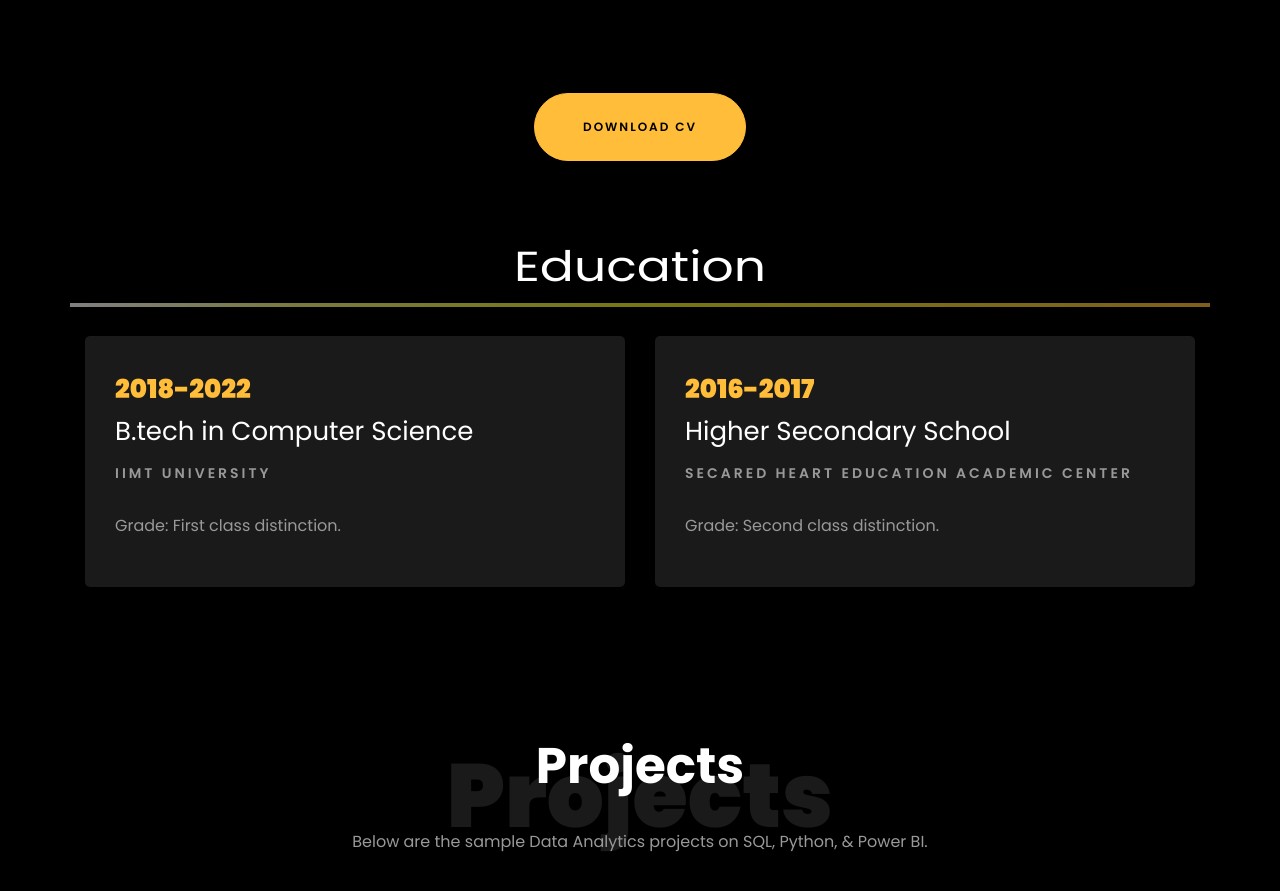
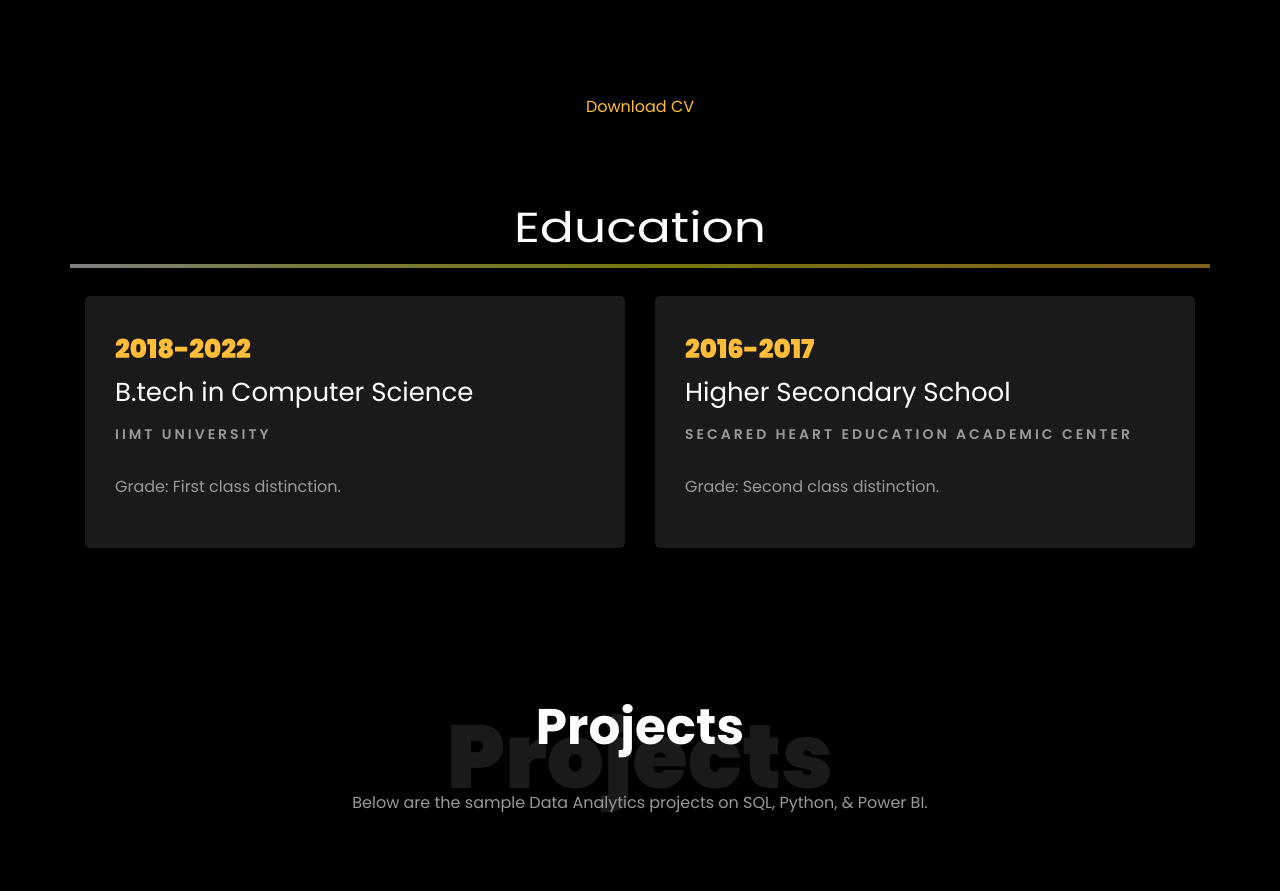
Before and after one commit to Shubham495100/shubhamjaiswal.github.io, a plain HTML site: page index.html in a window 1280 px wide. Shown: the part 1738-2629 px from the top of the page. Drawn offline with Linux system fonts and the light colour scheme; files whose address does not match are found by name.

Commit message:
Update index.html

```diff
--- a/index.html
+++ b/index.html
@@ -308,7 +308,7 @@
         </div>
 		<div class="row justify-content-center mt-5">
 			<div class="col-md-6 text-center ftco-animate">
-				<p><a href="https://drive.google.com/file/d/1Ya7QMwn2QYzsQ8CU4ZgzyZo39g_-l0OM/view?usp=sharing" class="btn btn-primary py-4 px-5">Download CV</a></p>
+				<p><a href="https://drive.google.com/file/d/11pdBiWNOwun7ZfmSielS3mrgkPLTpTra/view?usp=sharing">Download CV</a></p>
 			</div>
 		</div>
 
```
